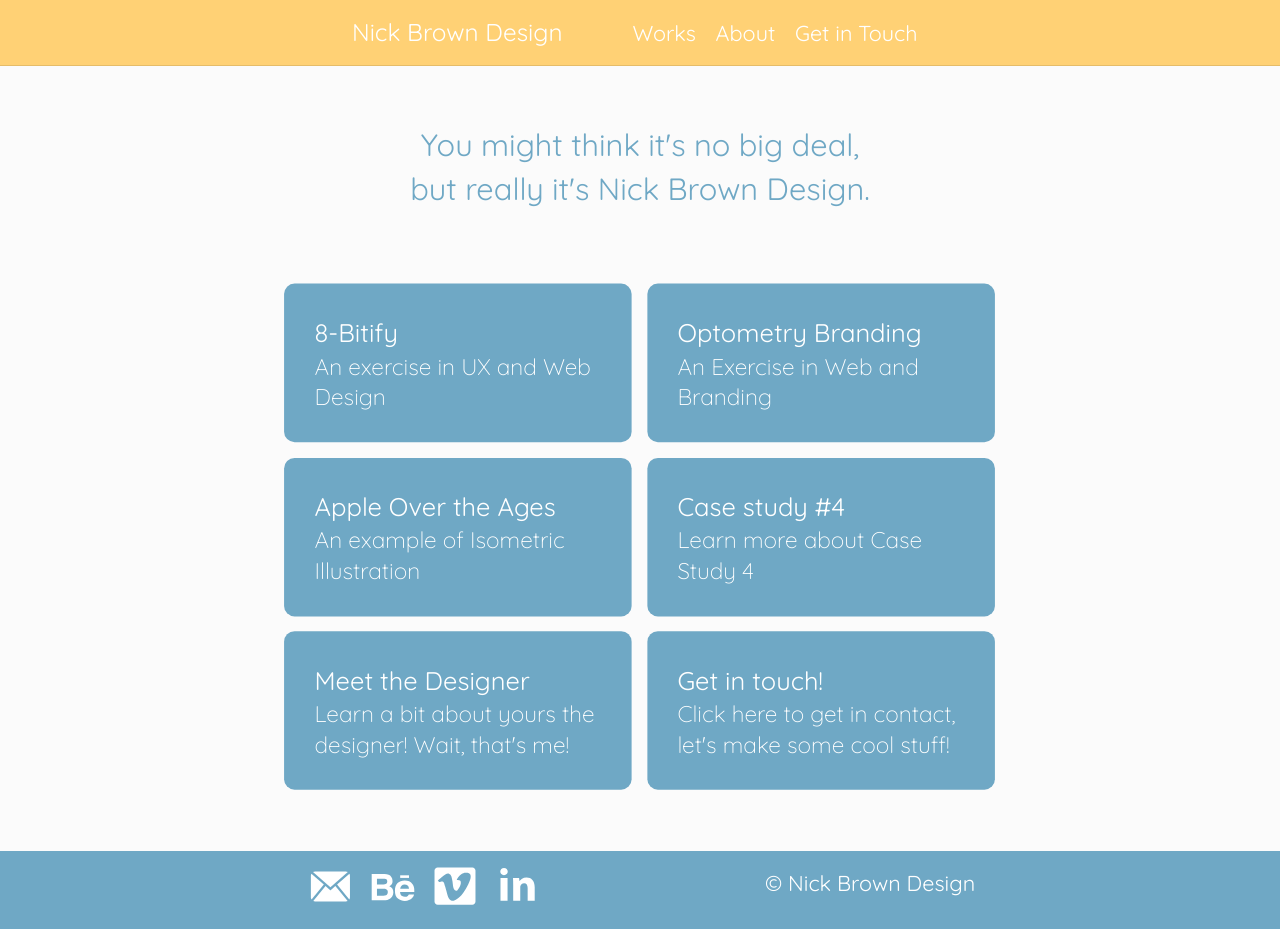
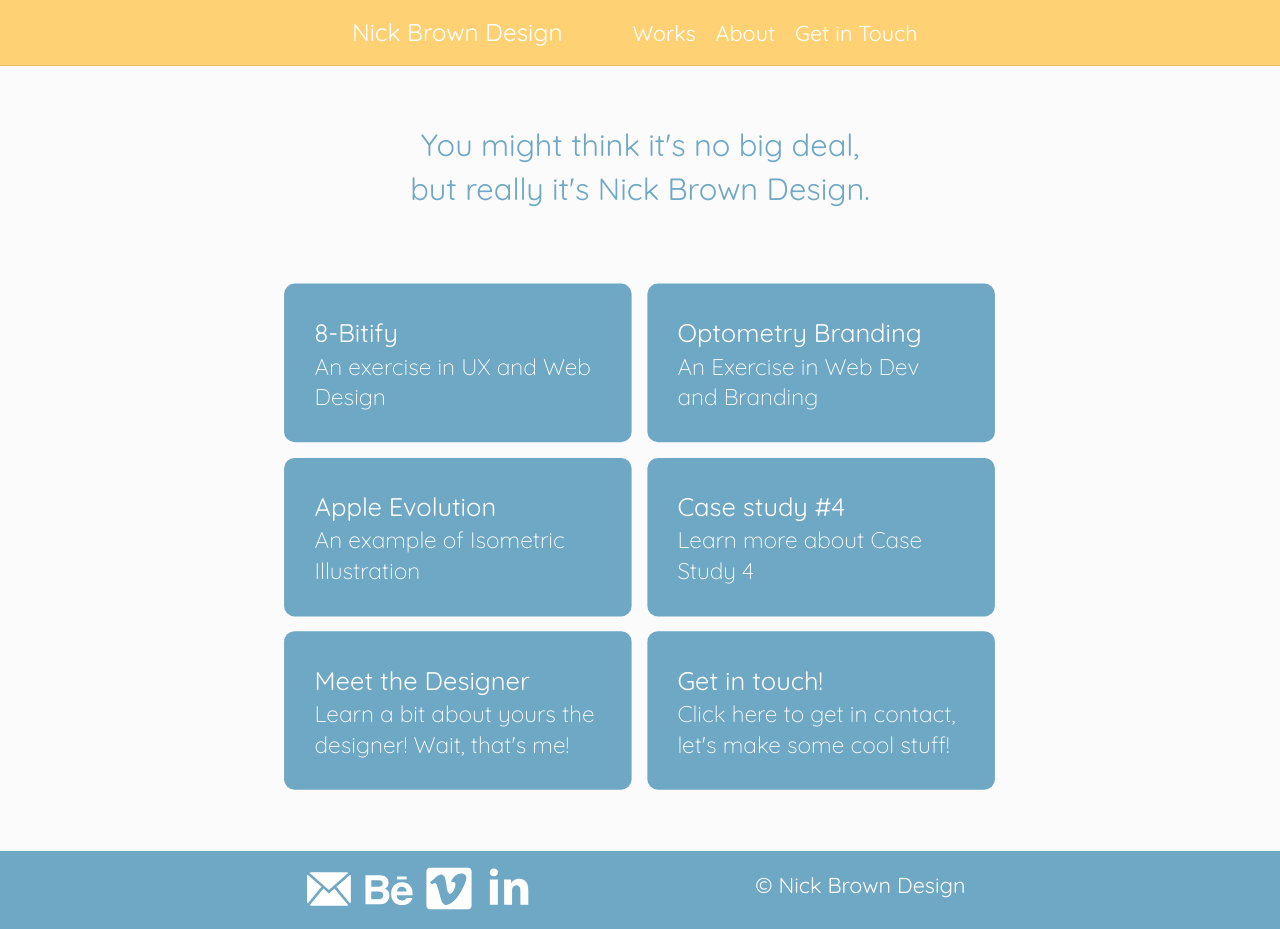
Before and after one commit to nicktgbrown/portfolio-site, a Jekyll site: the page built from index.html, in a window 1280 px wide. Built offline with Jekyll 4.4.1, drawn with Linux system fonts in a browser that asks for light colours; some web fonts are replaced.

Commit message:
Fix footer icons

```diff
--- a/_layouts/default.html
+++ b/_layouts/default.html
@@ -36,26 +36,34 @@
   <main>
   {{content}}
   </main>
-  <footer class="pad-t-1-2 max-length">
+  <footer class="max-length pad-t-1-2">
     <ul class="list-group-inline gutter-1-4 push-0">
       <li>
-        <a class="embed embed-4by3 gutter icon" href="mailto:whatsup@nickbrowndesign.ca">
-          <img class="img-flex embed-item" src="{{site.baseurl}}/images/email.svg" alt="Email Me">
+        <a class="gutter-1-8 icon" href="mailto:whatsup@nickbrowndesign.ca">
+          <i class="icon i-48">
+            <img class="img-flex" src="{{site.baseurl}}/images/email.svg" alt="Email Me">
+          </i>
         </a>
       </li>
       <li>
-        <a class="embed embed-4by3 gutter icon" href="https://www.behance.net/ntgbrown">
-          <img class="img-flex embed-item" src="{{site.baseurl}}/images/behance-logo.svg" alt="Behance">
+        <a class="gutter-1-8 icon" href="https://www.behance.net/ntgbrown">
+          <i class="icon i-48">
+            <img class="img-flex" src="{{site.baseurl}}/images/behance-logo.svg" alt="Behance">
+          </i>
         </a>
       </li>
       <li>
-        <a class="embed embed-4by3 gutter icon" href="https://vimeo.com/user71123987">
-          <img class="img-flex embed-item" src="{{site.baseurl}}/images/vimeo-square-logo.svg" alt="Vimeo">
+        <a class="gutter-1-8 icon" href="https://vimeo.com/user71123987">
+          <i class="icon i-48">
+            <img class="img-flex" src="{{site.baseurl}}/images/vimeo-square-logo.svg" alt="Vimeo">
+          </i>
         </a>
       </li>
       <li>
-        <a class="embed embed-4by3 gutter icon" href="https://www.linkedin.com/in/nicholas-brown-66028b146/">
-          <img class="img-flex embed-item" src="{{site.baseurl}}/images/linkedin-logo.svg" alt="Linkedin">
+        <a class="gutter-1-8 icon" href="https://www.linkedin.com/in/nicholas-brown-66028b146/">
+          <i class="icon i-48">
+            <img class="img-flex" src="{{site.baseurl}}/images/linkedin-logo.svg" alt="Linkedin">
+          </i>
         </a>
       </li>
       <li>
--- a/case1.html
+++ b/case1.html
@@ -3,12 +3,12 @@ layout: default
 title: 8-Bitify UX/UI and Web
 ---
 
-<div class="banner-2 pad-t-2 pad-b">
+<div class="banner-2 pad-t-2 pad-b-1-2">
   <div class="grid max-length grid-middle">
     <div class="unit unit-xs-1-3 unit-s-1-3 unit-m-1-3 unit-l-1-3 unit-xl-1-3 push-1-4">
       <a href="case4.html">
         <i class="icon i-48">
-            <img src="{{site.baseurl}}/images/nav-left.svg" class="img-flex embed-item" alt="go left">
+            <img src="{{site.baseurl}}/images/nav-left.svg" class="img-flex" alt="go left">
         </i>
       </a>
     </div>
@@ -18,7 +18,7 @@ title: 8-Bitify UX/UI and Web
     <div class="unit unit-xs-1-3 unit-s-1-3 unit-m-1-3 unit-l-1-3 unit-xl-1-3 push-1-4">
       <a href="case2.html">
         <i class="icon i-48 right">
-            <img src="{{site.baseurl}}/images/nav-right.svg" class="img-flex embed-item" alt="go right">
+            <img src="{{site.baseurl}}/images/nav-right.svg" class="img-flex" alt="go right">
         </i>
       </a>
     </div>
--- a/case2.html
+++ b/case2.html
@@ -8,7 +8,7 @@ title: Optometry Branding
     <div class="unit unit-xs-1-3 unit-s-1-3 unit-m-1-3 unit-l-1-3 unit-xl-1-3 push-1-4">
       <a href="case1.html">
         <i class="icon i-48">
-            <img src="{{site.baseurl}}/images/nav-left.svg" class="img-flex embed-item" alt="go left">
+            <img src="{{site.baseurl}}/images/nav-left.svg" class="img-flex" alt="go left">
         </i>
       </a>
     </div>
@@ -18,7 +18,7 @@ title: Optometry Branding
     <div class="unit unit-xs-1-3 unit-s-1-3 unit-m-1-3 unit-l-1-3 unit-xl-1-3 push-1-4">
       <a href="case3.html">
         <i class="icon i-48 right">
-            <img src="{{site.baseurl}}/images/nav-right.svg" class="img-flex embed-item" alt="go right">
+            <img src="{{site.baseurl}}/images/nav-right.svg" class="img-flex" alt="go right">
         </i>
       </a>
     </div>
--- a/case3.html
+++ b/case3.html
@@ -8,7 +8,7 @@ title: Apple Over the Ages Illustration
     <div class="unit unit-xs-1-3 unit-s-1-3 unit-m-1-3 unit-l-1-3 unit-xl-1-3 push-1-4">
       <a href="case2.html">
         <i class="icon i-48">
-            <img src="{{site.baseurl}}/images/nav-left.svg" class="img-flex embed-item" alt="go left">
+            <img src="{{site.baseurl}}/images/nav-left.svg" class="img-flex" alt="go left">
         </i>
       </a>
     </div>
@@ -18,7 +18,7 @@ title: Apple Over the Ages Illustration
     <div class="unit unit-xs-1-3 unit-s-1-3 unit-m-1-3 unit-l-1-3 unit-xl-1-3 push-1-4">
       <a href="case4.html">
         <i class="icon i-48 right">
-            <img src="{{site.baseurl}}/images/nav-right.svg" class="img-flex embed-item" alt="go right">
+            <img src="{{site.baseurl}}/images/nav-right.svg" class="img-flex" alt="go right">
         </i>
       </a>
     </div>
--- a/case4.html
+++ b/case4.html
@@ -8,7 +8,7 @@ title: First Day Kit
     <div class="unit unit-xs-1-3 unit-s-1-3 unit-m-1-3 unit-l-1-3 unit-xl-1-3 push-1-4">
       <a href="case3.html">
         <i class="icon i-48">
-            <img src="{{site.baseurl}}/images/nav-left.svg" class="img-flex embed-item" alt="go left">
+            <img src="{{site.baseurl}}/images/nav-left.svg" class="img-flex" alt="go left">
         </i>
       </a>
     </div>
@@ -18,7 +18,7 @@ title: First Day Kit
     <div class="unit unit-xs-1-3 unit-s-1-3 unit-m-1-3 unit-l-1-3 unit-xl-1-3 push-1-4">
       <a href="case1.html">
         <i class="icon i-48 right">
-            <img src="{{site.baseurl}}/images/nav-right.svg" class="img-flex embed-item" alt="go right">
+            <img src="{{site.baseurl}}/images/nav-right.svg" class="img-flex" alt="go right">
         </i>
       </a>
     </div>
--- a/index.html
+++ b/index.html
@@ -15,12 +15,12 @@ title: Home
     <a href="{{site.baseurl}}/case2.html" class="unit unit-xs-1 unit-xs-centered unit-s-1 unit-s-centered unit-m-1-2 unit-l-1-2 unit-xl-1-2 gutter-1-4">
       <div class="card island push-1-2">
         <h3 class="giga push-0">Optometry Branding</h3>
-        <p class="mega push-0">An Exercise in Web and Branding</p>
+        <p class="mega push-0">An Exercise in Web Dev and Branding</p>
       </div>
     </a>
     <a href="{{site.baseurl}}/case4.html" class="unit unit-xs-1 unit-xs-centered unit-s-1 unit-s-centered unit-m-1-2 unit-l-1-2 unit-xl-1-2 gutter-1-4">
       <div class="card island push-1-2">
-        <h3 class="giga push-0">Apple Over the Ages</h3>
+        <h3 class="giga push-0">Apple Evolution</h3>
         <p class="mega push-0">An example of Isometric Illustration</p>
       </div>
     </a>
```
